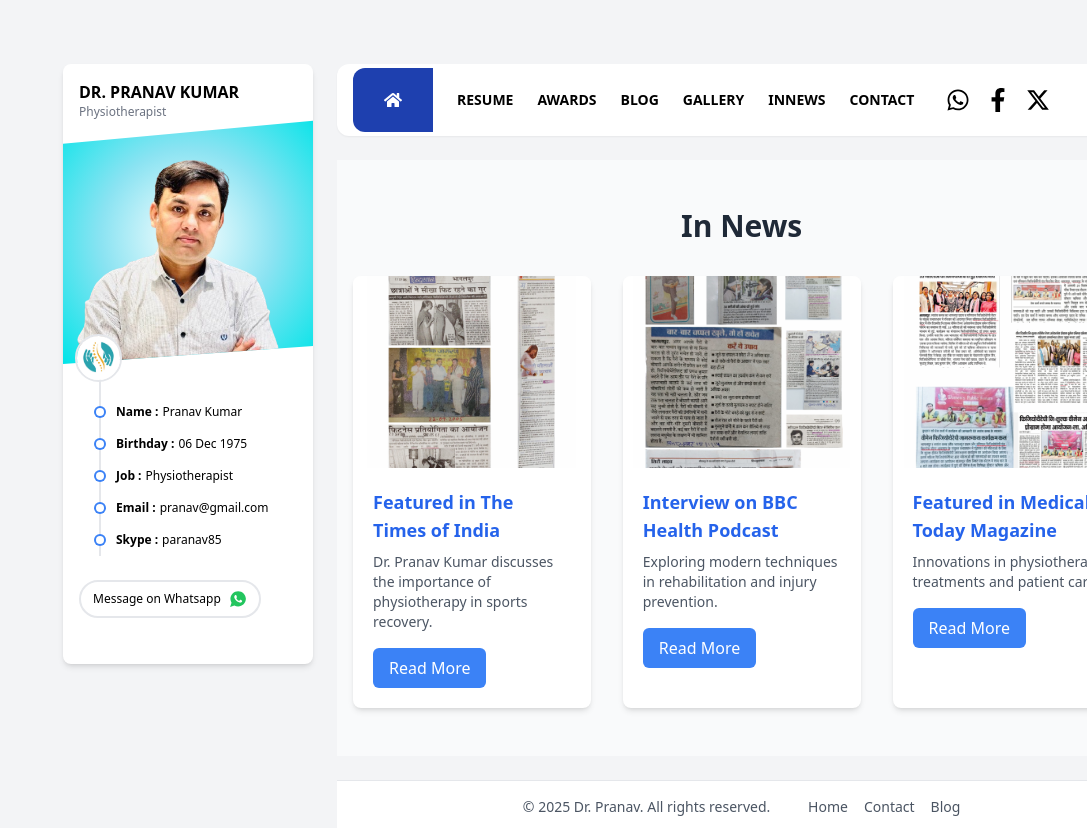
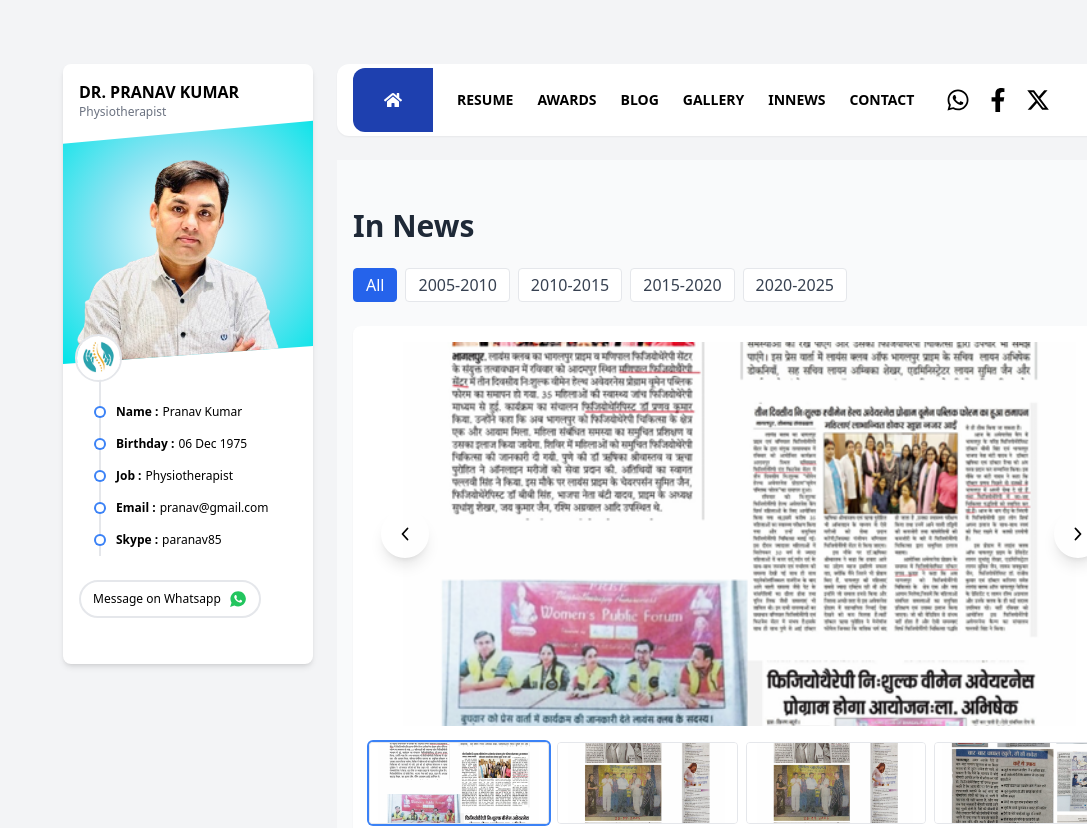
Before and after one commit to abhinavbgpgit/Dr-paranav-portfolio, a React (Vite) app: page /in-news in a window 1280 px wide. Shown: the top 828 px of the page, without its empty margins (193-1280 px from the left). Built offline with nearby package versions, Linux system fonts and the light colour scheme.

Commit message:
Innews updated

```diff
--- /dev/null
+++ b/src/json/InNews.jsx
@@ -0,0 +1,67 @@
+// Exported data for InNews
+const InNews = {
+  all: [
+    {
+      title: "Tech Boom in Late 2000s",
+      year: 2008,
+      category: "2005-2010",
+      description: "Major growth in smartphones and social media.",
+      image: "03.png"
+    },
+    {
+      title: "Rise of Streaming Platforms",
+      year: 2013,
+      category: "2010-2015",
+      description: "Streaming services like Netflix gained huge popularity.",
+      image: "01.png"
+    },
+    {
+      title: "AI Goes Mainstream",
+      year: 2018,
+      category: "2015-2020",
+      description: "Artificial Intelligence started being used in daily life.",
+      image: "01.png"
+    },
+    {
+      title: "Global Pandemic Changes World",
+      year: 2021,
+      category: "2020-2025",
+      description: "COVID-19 reshaped economies, work, and travel.",
+      image: "02.png"
+    }
+  ],
+  "2005-2010": [
+    {
+      title: "Tech Boom in Late 2000s",
+      year: 2008,
+      description: "Major growth in smartphones and social media.",
+      image: "03.png"
+    }
+  ],
+  "2010-2015": [
+    {
+      title: "Rise of Streaming Platforms",
+      year: 2013,
+      description: "Streaming services like Netflix gained huge popularity.",
+      image: "02.png"
+    }
+  ],
+  "2015-2020": [
+    {
+      title: "AI Goes Mainstream",
+      year: 2018,
+      description: "Artificial Intelligence started being used in daily life.",
+      image: "01.png"
+    }
+  ],
+  "2020-2025": [
+    {
+      title: "Global Pandemic Changes World",
+      year: 2021,
+      description: "COVID-19 reshaped economies, work, and travel.",
+      image: "02.png"
+    }
+  ]
+};
+
+export default InNews;
--- a/src/pages/InNews/index.jsx
+++ b/src/pages/InNews/index.jsx
@@ -1,65 +1,225 @@
-import React from "react";
+import React, { useMemo, useState, useEffect, useRef } from "react";
+import InNewsData from "../../json/InNews";
+
+const IconPrev = ({ className = "w-5 h-5" }) => (
+  <svg viewBox="0 0 20 20" fill="none" xmlns="http://www.w3.org/2000/svg" className={className} aria-hidden>
+    <path d="M12.5 4.5L7.5 10l5 5.5" stroke="black" strokeWidth="1.8" strokeLinecap="round" strokeLinejoin="round" />
+  </svg>
+);
+const IconNext = ({ className = "w-5 h-5" }) => (
+  <svg viewBox="0 0 20 20" fill="none" xmlns="http://www.w3.org/2000/svg" className={className} aria-hidden>
+    <path d="M7.5 4.5L12.5 10l-5 5.5" stroke="black" strokeWidth="1.8" strokeLinecap="round" strokeLinejoin="round" />
+  </svg>
+);
+const IconClose = ({ className = "w-4 h-4" }) => (
+  <svg viewBox="0 0 20 20" fill="none" xmlns="http://www.w3.org/2000/svg" className={className} aria-hidden>
+    <path d="M6 6l8 8M14 6l-8 8" stroke="black" strokeWidth="1.6" strokeLinecap="round" strokeLinejoin="round" />
+  </svg>
+);
 
 const InNews = () => {
-  const newsItems = [
-    {
-      image: "01.png",
-      title: "Featured in The Times of India",
-      description:
-        "Dr. Pranav Kumar discusses the importance of physiotherapy in sports recovery.",
-      link: "https://example.com/article1",
-    },
-    {
-      image: "02.png",
-      title: "Interview on BBC Health Podcast",
-      description:
-        "Exploring modern techniques in rehabilitation and injury prevention.",
-      link: "https://example.com/article2",
-    },
-    {
-      image: "03.png",
-      title: "Featured in Medical Today Magazine",
-      description:
-        "Innovations in physiotherapy treatments and patient care.",
-      link: "https://example.com/article3",
-    },
-  ];
+  // Build categories from the data keys and include 'all'
+  const categories = useMemo(() => {
+    const keys = Object.keys(InNewsData).filter((k) => k !== "all");
+    return ["all", ...keys];
+  }, []);
+
+  const [selected, setSelected] = useState("all");
+  const items = selected === "all" ? InNewsData.all : InNewsData[selected] || [];
+
+  // featured image index
+  const [featuredIndex, setFeaturedIndex] = useState(0);
+  const [isOpen, setIsOpen] = useState(false);
+
+  useEffect(() => {
+    setFeaturedIndex(0);
+  }, [selected]);
+
+  // lock body scroll when open
+  useEffect(() => {
+    if (isOpen) document.body.style.overflow = 'hidden';
+    else document.body.style.overflow = '';
+    return () => { document.body.style.overflow = '' };
+  }, [isOpen]);
+
+  // keyboard navigation when open
+  useEffect(() => {
+    function onKey(e) {
+      if (!isOpen) return;
+      if (e.key === 'Escape') setIsOpen(false);
+      if (e.key === 'ArrowRight') setFeaturedIndex((p) => Math.min(p + 1, items.length - 1));
+      if (e.key === 'ArrowLeft') setFeaturedIndex((p) => Math.max(p - 1, 0));
+    }
+    window.addEventListener('keydown', onKey);
+    return () => window.removeEventListener('keydown', onKey);
+  }, [isOpen, items.length]);
+
+  const featured = items[featuredIndex];
+
+  // swipe handling for modal
+  const touchStartX = useRef(null);
+  const touchEndX = useRef(null);
+
+  function onTouchStart(e) {
+    touchStartX.current = e.touches[0].clientX;
+  }
+  function onTouchMove(e) {
+    touchEndX.current = e.touches[0].clientX;
+  }
+  function onTouchEnd() {
+    if (touchStartX.current == null || touchEndX.current == null) return;
+    const dx = touchStartX.current - touchEndX.current;
+    const threshold = 50; // px
+    if (dx > threshold) {
+      // swipe left => next
+      setFeaturedIndex((p) => Math.min(p + 1, items.length - 1));
+    } else if (dx < -threshold) {
+      // swipe right => prev
+      setFeaturedIndex((p) => Math.max(p - 1, 0));
+    }
+    touchStartX.current = null;
+    touchEndX.current = null;
+  }
+
+  // shared button style classes for cool look (transparent backgrounds)
+  const navBtnBase = "flex items-center justify-center rounded-full text-white shadow-lg transition-transform duration-200 transform hover:scale-110";
+  const navBtnDesktop = navBtnBase + " w-12 h-12 bg-transparent hover:bg-black/20";
+  const navBtnMobile = navBtnBase + " w-10 h-10 bg-transparent hover:bg-black/20";
+  const navBtnModal = navBtnBase + " w-14 h-14 bg-transparent hover:bg-black/30";
 
   return (
     <section id="innews" className="py-12 bg-gray-50">
-      <div className="max-w-7xl mx-auto px-4 text-center">
-        <h2 className="text-3xl font-bold text-gray-800 mb-8">In News</h2>
+      <div className="max-w-7xl mx-auto px-4">
+        <h2 className="text-3xl font-bold text-gray-800 mb-6">In News</h2>
 
-        <div className="grid gap-8 md:grid-cols-3">
-          {newsItems.map((item, index) => (
-            <div
-              key={index}
-              className="bg-white rounded-lg shadow-md overflow-hidden hover:shadow-lg transition-shadow group"
-            >
-              <a
-                href={item.link}
-                target="_blank"
-                rel="noopener noreferrer"
-                aria-label={item.title}
-                className="block"
+        <div className="flex gap-2 flex-wrap mb-6">
+          {categories.map((cat) => {
+            // previously showed counts in parentheses; removed as requested
+            return (
+              <button
+                key={cat}
+                onClick={() => setSelected(cat)}
+                className={`px-3 py-1 rounded transition-colors duration-150 border ${
+                  selected === cat ? "bg-blue-600 text-white border-blue-600" : "bg-white text-gray-700"
+                }`}
               >
-                <img src={item.image} alt={item.title} className="w-full h-48 object-cover transition-transform duration-300 ease-in-out group-hover:scale-105 cursor-pointer" />
-              </a>
-              <div className="p-5 text-left">
-                <h3 className="text-lg font-semibold text-blue-600">{item.title}</h3>
-                <p className="text-gray-600 mt-2 text-sm">{item.description}</p>
-                <a
-                  href={item.link}
-                  target="_blank"
-                  rel="noopener noreferrer"
-                  className="inline-block mt-4 bg-blue-500 text-white px-4 py-2 rounded-md hover:bg-blue-600 transition"
+                {cat === "all" ? "All" : cat}
+              </button>
+            );
+          })}
+        </div>
+
+        {/* Image-only section: featured image + thumbnails (no titles/descriptions) */}
+        <div className="bg-white rounded-lg shadow-sm p-4">
+          {items.length === 0 ? (
+            <p className="text-gray-500">No images in this category.</p>
+          ) : (
+            <div className="space-y-4">
+              <div className="relative w-full bg-gray-100 rounded overflow-hidden">
+                {/* Prev/Next arrows on featured (desktop) - styled with SVG icons */}
+                <button
+                  onClick={() => setFeaturedIndex((p) => Math.max(p - 1, 0))}
+                  className={"hidden sm:flex absolute left-3 top-1/2 -translate-y-1/2 z-20 " + navBtnDesktop}
+                  aria-label="previous"
                 >
-                  Read More
-                </a>
+                  <IconPrev className="w-5 h-5" />
+                </button>
+
+                <button
+                  onClick={() => setFeaturedIndex((p) => Math.min(p + 1, items.length - 1))}
+                  className={"hidden sm:flex absolute right-3 top-1/2 -translate-y-1/2 z-20 " + navBtnDesktop}
+                  aria-label="next"
+                >
+                  <IconNext className="w-5 h-5" />
+                </button>
+
+                {featured && featured.image ? (
+                  <img
+                    src={`/${featured.image}`}
+                    alt={featured.title || "featured"}
+                    className="w-full h-72 sm:h-96 object-cover cursor-zoom-in"
+                    onClick={() => setIsOpen(true)}
+                  />
+                ) : (
+                  <div className="w-full h-72 sm:h-96 flex items-center justify-center text-gray-400">No image</div>
+                )}
+
+                {/* small prev/next for mobile bottom */}
+                <div className="absolute left-3 bottom-3 sm:hidden flex gap-2">
+                  <button
+                    onClick={() => setFeaturedIndex((p) => Math.max(p - 1, 0))}
+                    className={navBtnMobile}
+                    aria-label="previous-mobile"
+                  >
+                    <IconPrev className="w-4 h-4" />
+                  </button>
+                  <button
+                    onClick={() => setFeaturedIndex((p) => Math.min(p + 1, items.length - 1))}
+                    className={navBtnMobile}
+                    aria-label="next-mobile"
+                  >
+                    <IconNext className="w-4 h-4" />
+                  </button>
+                </div>
+              </div>
+
+              <div className="grid grid-cols-4 gap-2">
+                {items.map((it, i) => (
+                  <button
+                    key={i}
+                    onClick={() => setFeaturedIndex(i)}
+                    className={`overflow-hidden rounded border p-0 ${i === featuredIndex ? 'ring-2 ring-blue-500' : ''}`}
+                    aria-label={`show-image-${i}`}
+                  >
+                    {it.image ? (
+                      <img src={`/${it.image}`} alt={it.title || `thumb-${i}`} className="w-full h-20 object-cover" />
+                    ) : (
+                      <div className="w-full h-20 bg-gray-100 flex items-center justify-center text-gray-400">No image</div>
+                    )}
+                  </button>
+                ))}
               </div>
             </div>
-          ))}
+          )}
         </div>
+
+        {/* Fullscreen modal */}
+        {isOpen && featured && (
+          <div
+            className="fixed inset-0 bg-black/80 z-50 flex items-center justify-center p-4"
+            onClick={() => setIsOpen(false)}
+            onTouchStart={onTouchStart}
+            onTouchMove={onTouchMove}
+            onTouchEnd={onTouchEnd}
+          >
+            <div className="max-w-full max-h-full relative" onClick={(e) => e.stopPropagation()}>
+              <img src={`/${featured.image}`} alt={featured.title || 'fullscreen'} className="max-w-full max-h-[90vh] object-contain" />
+
+              <button
+                onClick={() => setFeaturedIndex((p) => Math.max(p - 1, 0))}
+                className={"absolute left-4 top-1/2 -translate-y-1/2 z-50 " + navBtnModal}
+                aria-label="prev"
+              >
+                <IconPrev className="w-6 h-6" />
+              </button>
+              <button
+                onClick={() => setFeaturedIndex((p) => Math.min(p + 1, items.length - 1))}
+                className={"absolute right-4 top-1/2 -translate-y-1/2 z-50 " + navBtnModal}
+                aria-label="next"
+              >
+                <IconNext className="w-6 h-6" />
+              </button>
+
+              <button
+                onClick={() => setIsOpen(false)}
+                className={"absolute right-4 top-4 z-50 " + navBtnModal}
+                aria-label="close"
+              >
+                <IconClose className="w-4 h-4" />
+              </button>
+            </div>
+          </div>
+        )}
       </div>
     </section>
   );
```
